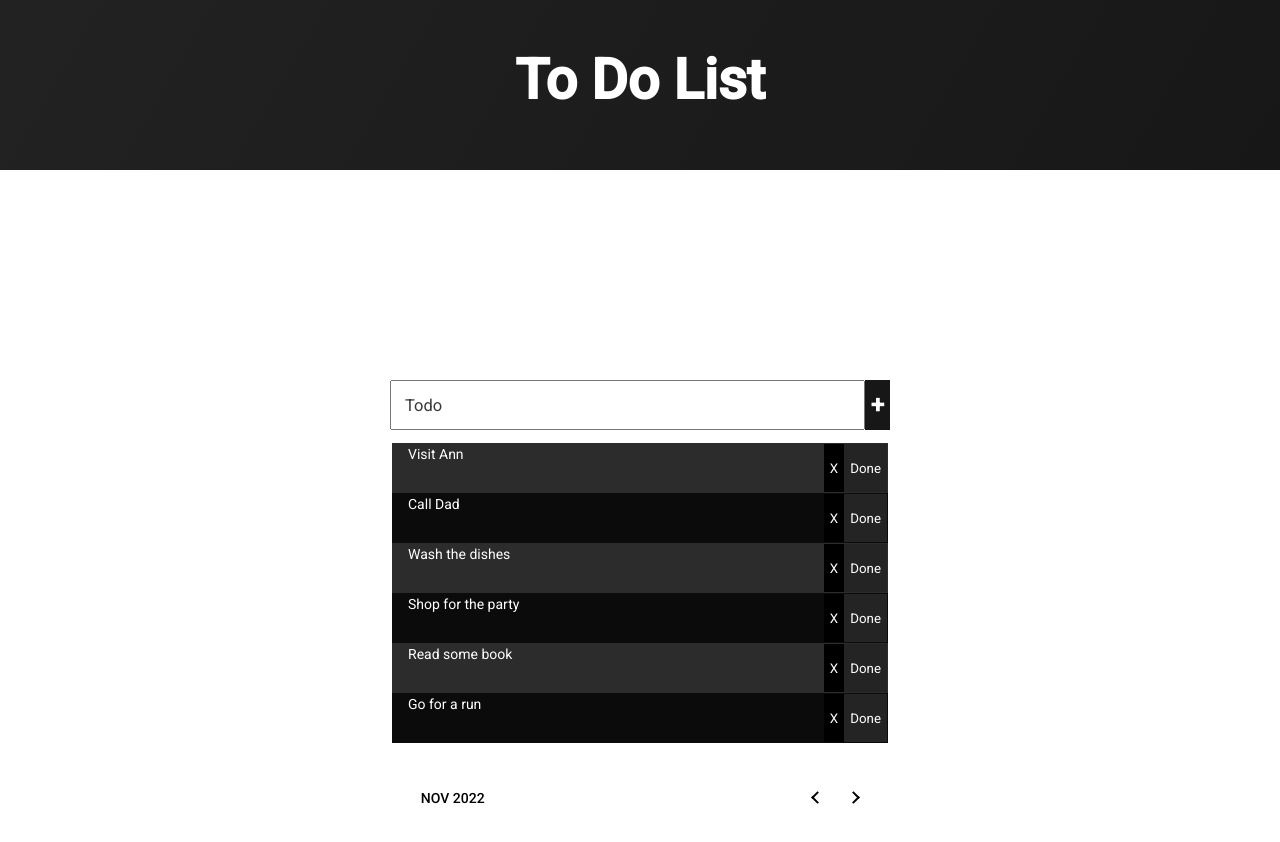
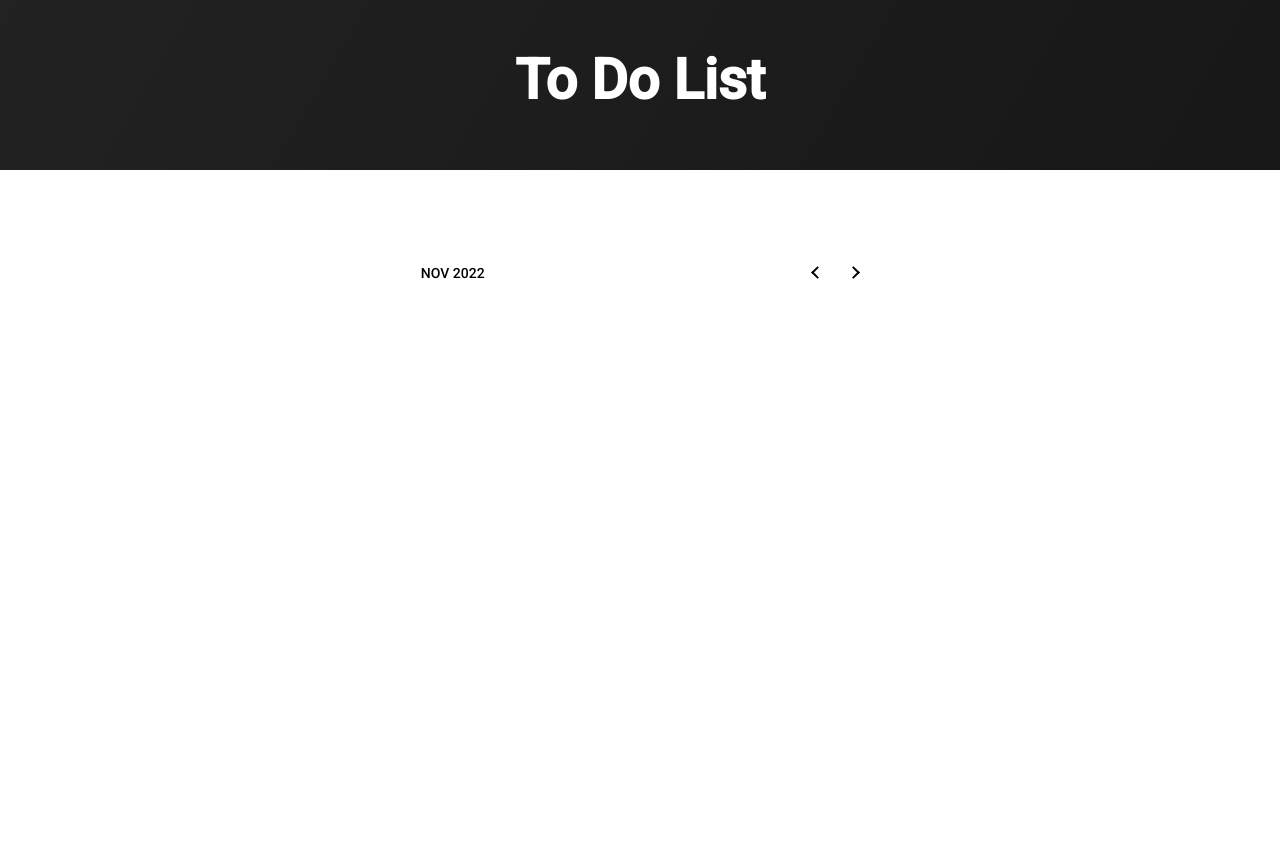
Before and after one commit to mizech/ng-to-do, an Angular app: page / in a window 1280 px wide. Shown: the top 842 px of the page. Built offline with nearby package versions, Linux system fonts and the light colour scheme.

Commit message:
Added Task-route

```diff
--- a/src/app/app-routing.module.ts
+++ b/src/app/app-routing.module.ts
@@ -1,7 +1,12 @@
 import { NgModule } from '@angular/core';
 import { RouterModule, Routes } from '@angular/router';
+import { CalendarComponent } from './calendar/calendar.component';
+import { TaskListComponent } from './task-list/task-list.component';
 
-const routes: Routes = [];
+const routes: Routes = [
+  { component: CalendarComponent, path: "" },
+  { component: TaskListComponent, path: "tasks" }
+];
 
 @NgModule({
   imports: [RouterModule.forRoot(routes)],
--- a/src/app/app.component.html
+++ b/src/app/app.component.html
@@ -1,5 +1,4 @@
 <header>{{title}}</header>
 <body>
-    <app-task-list></app-task-list>
-    <app-calendar></app-calendar>
+    <router-outlet></router-outlet>
 </body>
```
